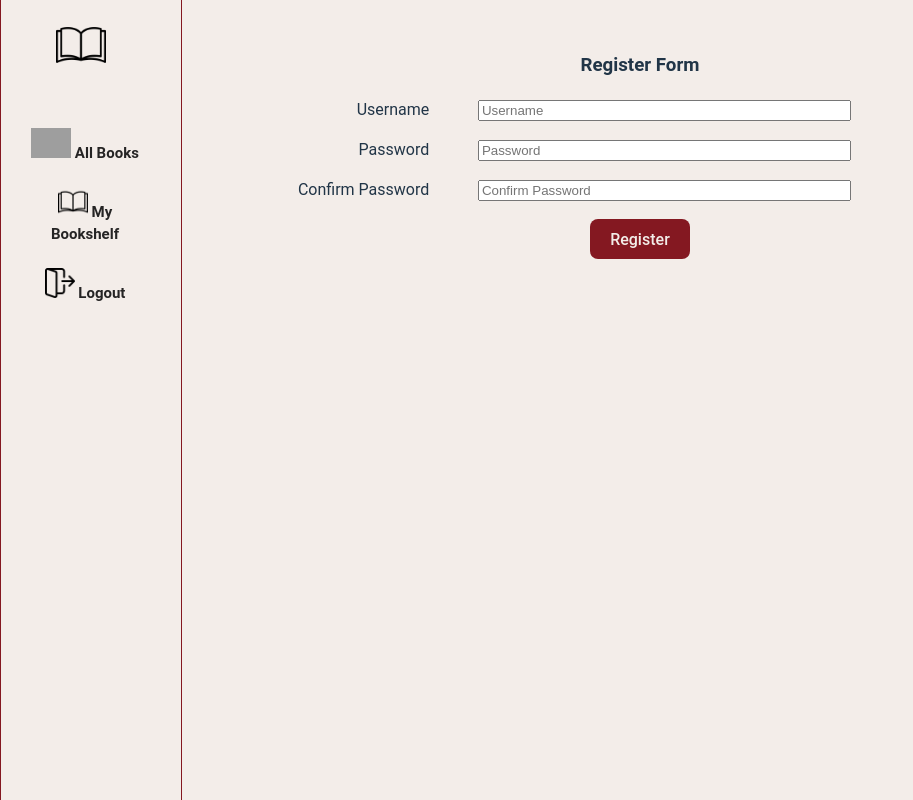
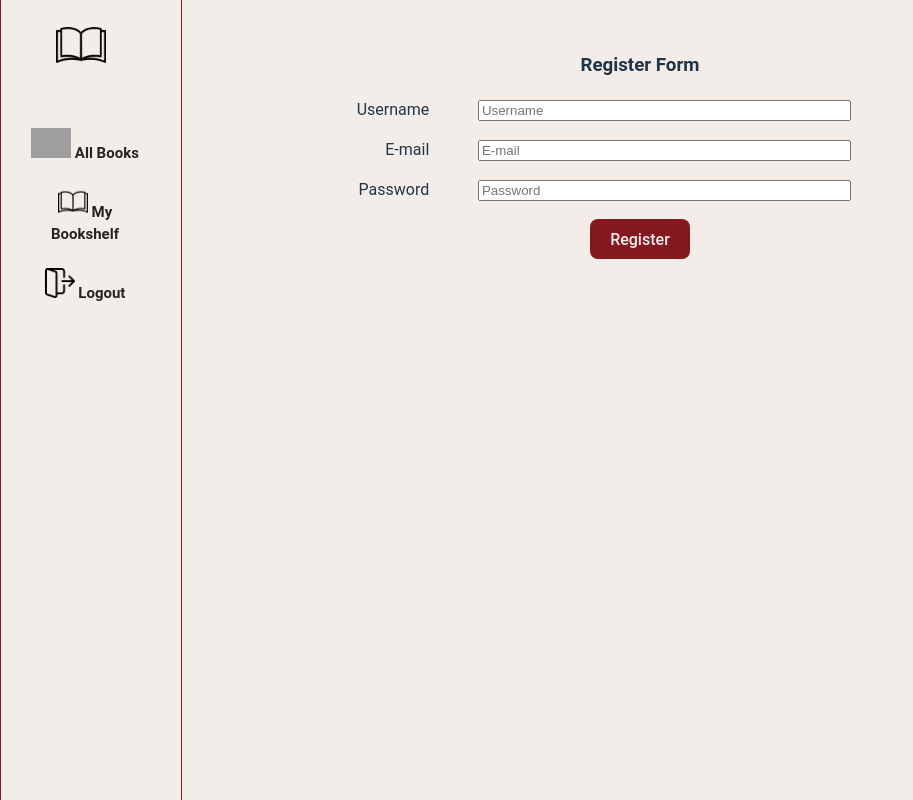
Before and after one commit to larry-dalmeida/ss23-friends-shelves, a React (Vite) app in the folder friendsshelvesreactconversion/: page / in a window 1280 px wide. Both pictures are taken after a click on the element "I don't have an account yet". Shown: the whole page, without its empty margins (0-913 px from the left). Built offline with nearby package versions, Linux system fonts and the light colour scheme; data requests are answered from the project's data file; grey boxes are pictures that could not be loaded.

Commit message:
register user to MongoDB from FE

```diff
--- a/friendsshelvesreactconversion/src/App.jsx
+++ b/friendsshelvesreactconversion/src/App.jsx
@@ -25,6 +25,7 @@ function App() {
   //Esther: make a get request depending on showBooks is mine or not and get the books from DB then
   // less trafic and the routes are already there: http://localhost:8080/books and  http://localhost:8080/books/mine
   const fetchBooks = async (showBooks) => {
+    try {
       // const response = await axios.get('http://localhost:3001/books');
       const response = await axios.get('http://localhost:8080/books');
       console.log(response);
@@ -39,7 +40,9 @@ function App() {
       else {
         setBooks(response.data);
       }
-
+    } catch (e) {
+      console.log(e)
+    };
   };
 
   const handleFetchBooks = (showBooks) => {
@@ -150,8 +153,9 @@ function App() {
 
   //Esther: On the backend there is a post route to http://localhost:8080/register where username, email and password should be sent
   // as a response all necessary session detail should be sent back to the frontend
-  const handleRegister = async (username, password, passwordConfirm) => {
-    const response = await axios.post('http://localhost:3001/users', { username, password, passwordConfirm });
+  const handleRegister = async (username, email, password) => {
+    // const response = await axios.post('http://localhost:3001/users', { username, password, passwordConfirm });
+    const response = await axios.post('http://localhost:8080/register', { username, email, password });
 
     const updatedUsers = [
       ...users, response.data
--- a/friendsshelvesreactconversion/src/components/LoginRegister/RegisterForm.jsx
+++ b/friendsshelvesreactconversion/src/components/LoginRegister/RegisterForm.jsx
@@ -1,25 +1,25 @@
-import {useState} from 'react';
+import { useState } from 'react';
 
 
-function RegisterForm ({onRegister, setShowRegister}) {
+function RegisterForm({ onRegister, setShowRegister }) {
 
     //Handle the data from the register form
 
-    const [registerFormData, setRegisterFormData] = useState({username: "", password: "", passwordConfirm: ""})
+    const [registerFormData, setRegisterFormData] = useState({ username: "", email: "", password: "" })
 
     const handleRegisterChange = (event) => {
         const changedField = event.target.name;
         const newValue = event.target.value;
         setRegisterFormData(currData => {
             currData[changedField] = newValue;
-            return{...currData};
+            return { ...currData };
         })
 
     }
 
     const handleRegisterSubmit = (event) => {
         event.preventDefault();
-       onRegister(registerFormData.username, registerFormData.password, registerFormData.passwordConfirm);
+        onRegister(registerFormData.username, registerFormData.email, registerFormData.password);
         setShowRegister(false);
         console.log(registerFormData.password)
     };
@@ -28,41 +28,41 @@ function RegisterForm ({onRegister, setShowRegister}) {
 
     return (<div>
         <h3>Register Form</h3>
-        <form onSubmit = {handleRegisterSubmit}>
+        <form onSubmit={handleRegisterSubmit}>
             <p>
                 <label>Username </label>
                 <input
-                type = "text"
-                placeholder = "Username"
+                    type="text"
+                    placeholder="Username"
                     className="input"
-                value = {registerFormData.username}
-                onChange = {handleRegisterChange}
-                name = "username"
+                    value={registerFormData.username}
+                    onChange={handleRegisterChange}
+                    name="username"
                     id="username"
+                />
+            </p>
+            <p>
+                <label>E-mail </label>
+                <input
+                    type="text"
+                    placeholder="E-mail"
+                    className="input"
+                    value={registerFormData.email}
+                    onChange={handleRegisterChange}
+                    name="email"
+                    id="email"
                 />
             </p>
             <p>
                 <label>Password </label>
                 <input
-                type = "password"
-                placeholder = "Password"
+                    type="password"
+                    placeholder="Password"
                     className="input"
-                value = {registerFormData.password}
-                onChange = {handleRegisterChange}
-                name = "password"
+                    value={registerFormData.password}
+                    onChange={handleRegisterChange}
+                    name="password"
                     id="password"
-                />
-            </p>
-            <p>
-                <label>Confirm Password </label>
-                <input
-                type = "password"
-                placeholder = "Confirm Password"
-                className="input"
-                value = {registerFormData.passwordConfirm}
-                onChange = {handleRegisterChange}
-                name = "passwordConfirm"
-                id="passwordConfirm"
                 />
             </p>
             <button onClick={handleRegisterSubmit} className="button">Register</button>
```
Also changed, not shown: 1 other file (tests, documents, lock files or other folders). Lines whose indentation alone changed are shown as unchanged.
